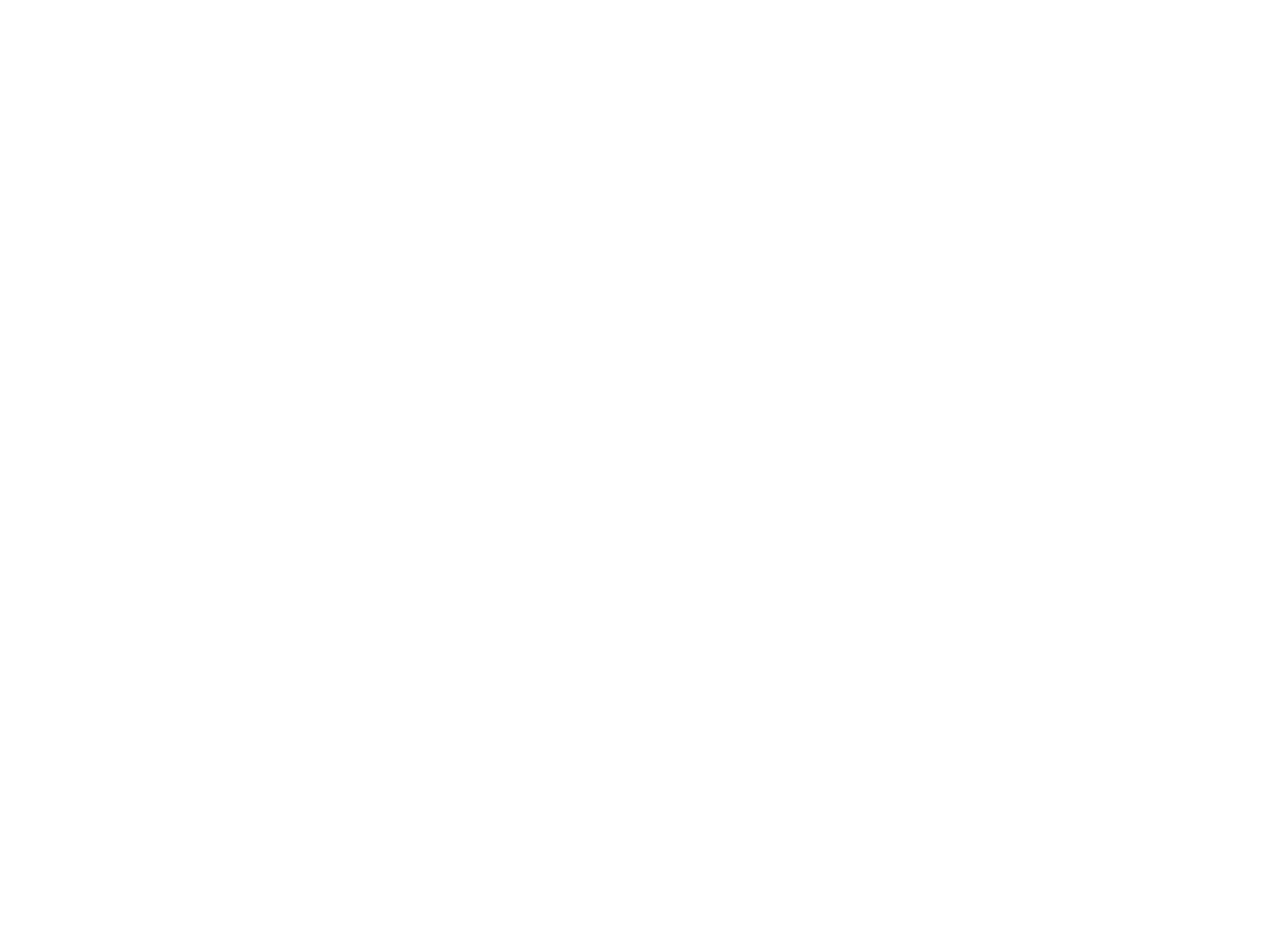
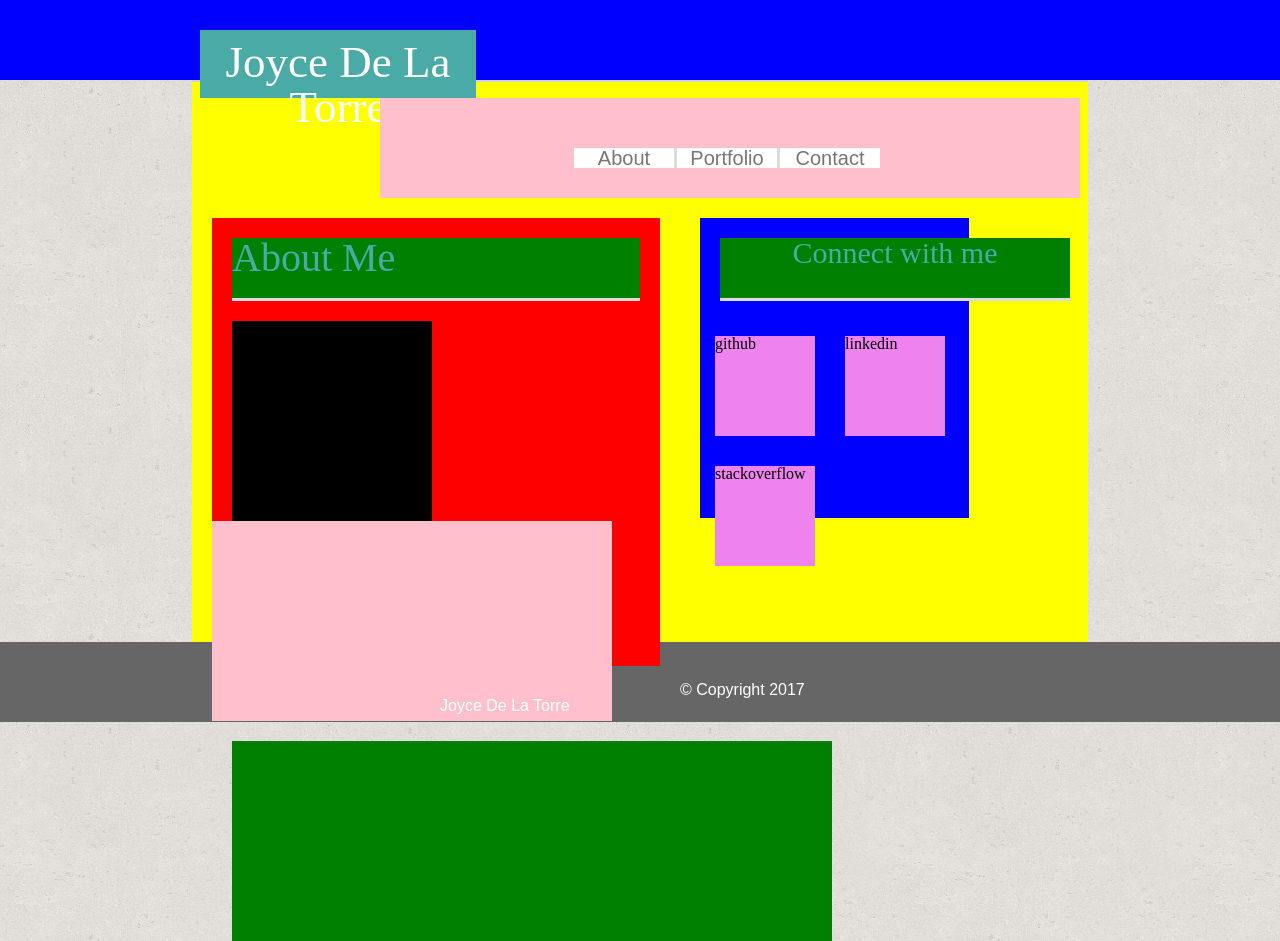
Before and after one commit to joycedelatorre/Basic-Portfolio, a plain HTML site: page index.html in a window 1280 px wide. Before the commit the page ends 800 px from the top, so only its background shows below. Drawn offline with Linux system fonts and the light colour scheme.

Commit message:
add html

```diff
--- a/assets/css/style.css
+++ b/assets/css/style.css
@@ -0,0 +1,157 @@
+body{
+	background-image: url("../images/cork-wallet/cork-wallet.png");
+}
+header{
+	background-color: blue;
+	height:10%;
+}
+
+#your_name{
+	background-color: #4aaaa5;
+	width:20%;
+	height:48px;
+	color:white;
+	text-align: center;
+	padding: 10px;
+	float:left;
+	margin-left:200px;
+	margin-top: 30px;
+	font-size:45px;
+}
+
+#menu{
+	height:100px;
+	background-color: pink;
+	float:left;
+	width:700px;
+	float:right;
+	margin-right:200px;
+}
+
+
+#about{
+	background-color:#ffffff;
+	color:#777777;
+	float:right;
+	width:100px;
+	font-family:arial;
+	font-size:20px;
+	border-right: 3px #dddddd solid;
+	text-align: center;
+	margin-top: 50px;
+}
+
+#port{
+	background-color:#ffffff;
+	color:#777777;
+	float:right;
+	width:100px;
+	font-family:arial;
+	font-size:20px;
+	border-right: 3px #dddddd solid;
+	text-align: center;
+	margin-top: 50px;
+}
+
+#contact{
+	background-color:#ffffff;
+	color:#777777;
+	float:right;
+	width:100px;
+	font-family:arial;
+	font-size:20px;
+	text-align: center;
+	margin-top: 50px;
+	margin-right:200px;
+}
+/* ---------below is for about me section ---------------*/
+#container{ /* wrapper for about me and connect with me */
+	background-color: yellow;
+	width: 70%;
+	height: 70%;
+	border-top: 2px #d3d3d3 solid;
+	margin:auto;
+}
+
+#about_me{      /* wrapper for about me holds the abt_header image and paragraph */
+	background-color: red;
+	width:50%;
+	height:80%;
+	float:left;
+	margin:20px;
+}
+ #abt_header{
+ 	background-color:green;
+ 	height:60px;
+ 	font-size:40px;
+ 	margin:20px;
+ 	color: #4aaaa5;
+ 	border-bottom: 3px #dddddd solid;
+ }
+
+ #image{
+ 	width:200px;
+ 	height: 200px;
+ 	background-color: black;
+ 	float:left;
+ 	margin-left: 20px;
+ }
+
+
+ #paragraph1{
+ 	background-color: pink;
+ 	width:400px;
+ 	height: 200px;
+ 	float:left;
+ }
+
+ #paragraph2{
+ 	background-color:green;
+ 	width:600px;
+ 	height: 200px;
+ 	float:left;
+ 	margin:20px;
+
+ }
+
+
+#connect_with_me{
+	background-color: blue;
+	width:30%;
+	height:300px;
+	float:left;
+	margin:20px;
+}
+
+#cwm_header{
+	background-color:green;
+	text-align: center;
+	width:350px;
+ 	height:60px;
+ 	font-size:30px;
+ 	margin:20px;
+ 	color: #4aaaa5;
+ 	border-bottom: 3px #dddddd solid;
+}
+
+.icons{
+	float:left;
+	width:100px;
+	height:100px;
+	background-color: violet;
+	margin:15px;
+}
+
+#footer{
+	background-color:#666666;
+	height:10%;
+}
+#footer_label{
+	width:400px;
+	height:50px;
+	color:white;
+	font-family:arial;
+	margin:auto;
+	padding-top: 40px;
+
+}
--- a/index.html
+++ b/index.html
@@ -2,9 +2,51 @@
 	<html lang="eng-us">
 		<head>
 			<meta charset="UTF-8">
-			<link rel="stylesheet" type="text/css" href="style.css">
+			<link rel="stylesheet" type="text/css" href="assets/css/reset.css">
+			<link rel="stylesheet" type="text/css" href="assets/css/style.css">
 		</head>
 		<body>
+			<header>
+				<div id="your_name">
+					Joyce De La Torre
+				</div>
+				<div id ="menu">
+					<div id="contact">Contact</div>
+					<div id="port">Portfolio</div>
+					<div id="about">About</div>
+				</div>
+			</header>
 
+			<div id="container">
+				<div id="about_me">
+					<div id="abt_header">
+						About Me
+					</div>
+					<div id="image">
+						<!-- <img src="assets/images/image_baby.jpg" alt="image_holder"/> -->
+					</div>
+					<div id="paragraph1">
+
+					</div>
+					<div id="paragraph2">
+
+					</div>
+
+				</div>
+				<div id="connect_with_me">
+					<div id="cwm_header">Connect with me</div>
+					<div id="wrapper_icons">
+						<div class="icons">github</div>
+						<div class="icons">linkedin</div>
+						<div class="icons">stackoverflow</div>
+					</div>
+				</div>
+			</div>
+
+			<div id="footer">
+				<div id="footer_label">
+				&copy; Copyright 2017 Joyce De La Torre
+				</div>
+			</div>
 		</body>
 	</html>
```
Also changed, not shown: assets/images/cork-wallet/cork-wallet.png (added), assets/images/cork-wallet/readme.txt (added), assets/images/github_icon.svg (added), assets/images/image_baby.jpg (added), assets/images/linked_in_icon.png (added), cork-wallet.png (added), 2 other files.
